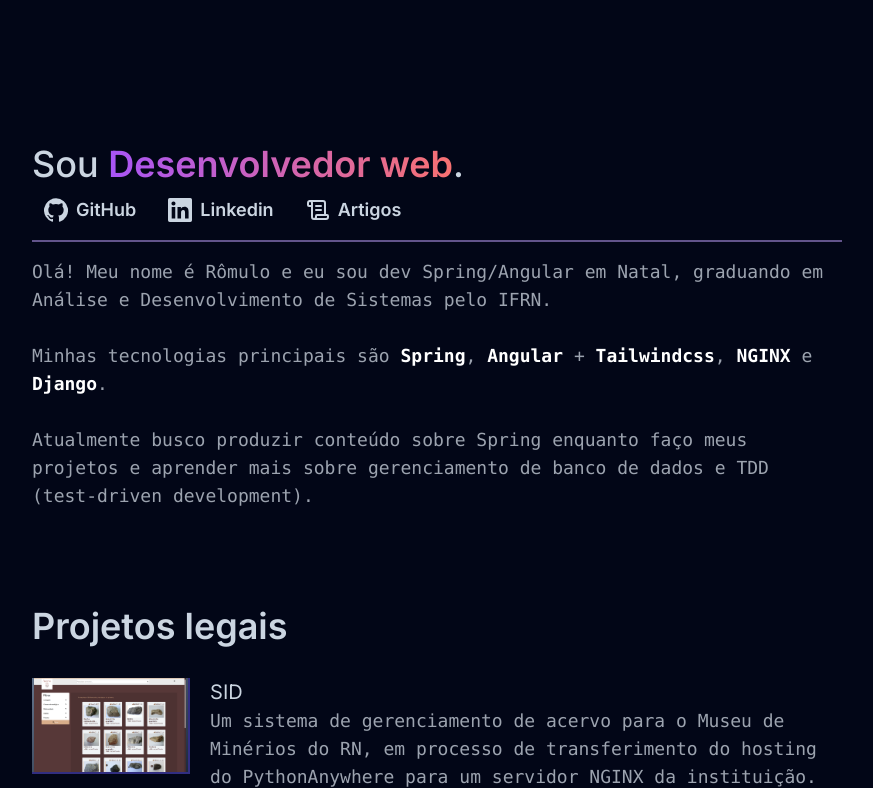
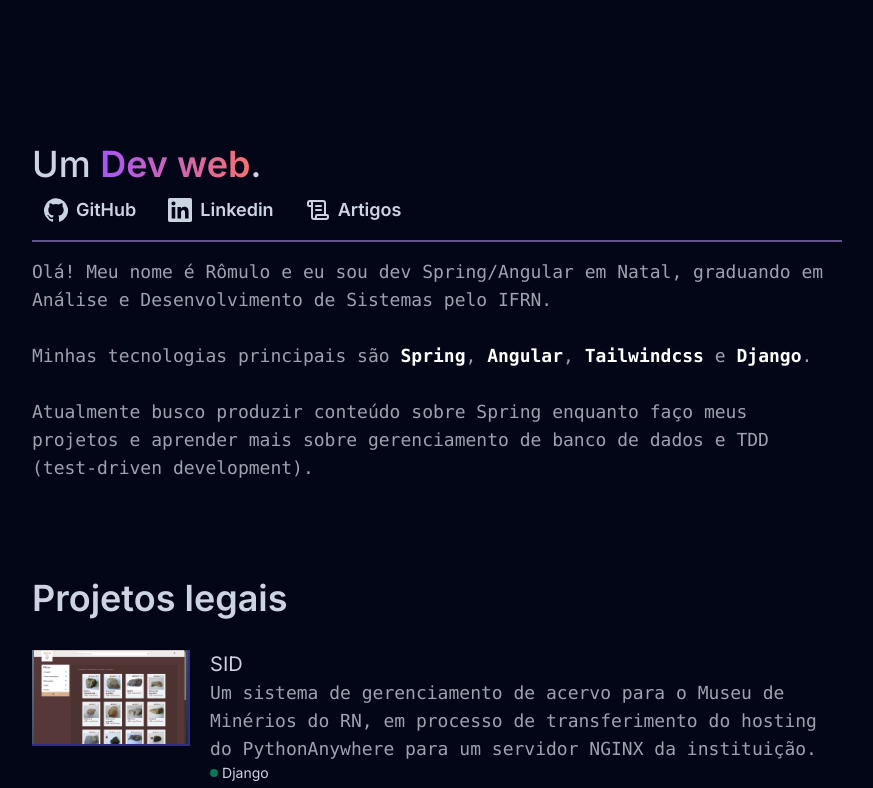
Before and after one commit to rommuloifrn/rommuloifrn.github.io, a website: page index.html in a window 1280 px wide. Shown: the top 788 px of the page, without its empty margins (203-1076 px from the left). Drawn offline with nearby package versions, Linux system fonts and the light colour scheme; a web font is replaced by a local one.

Commit message:
feat: minor changes

```diff
--- a/index.html
+++ b/index.html
@@ -24,8 +24,8 @@
 <body class="text-lg bg-slate-950 text-slate-300">
     <main class="w-[45em] mx-auto mt-[8em]">
         <div class="text-4xl font-medium mb-1 mt-5">
-            Sou
-            <span class="font-semibold bg-gradient-to-r from-purple-500  to-red-400 bg-clip-text text-transparent">Desenvolvedor web</span>.
+            Um
+            <span class="font-semibold bg-gradient-to-r from-purple-500  to-red-400 bg-clip-text text-transparent">Dev web</span>.
         </div>
 
         <div id="links" class="flex mb-2">
@@ -53,7 +53,7 @@
 
         <p id="texto" class="text-gray-400 font-mono">
             Olá! Meu nome é Rômulo e eu sou dev Spring/Angular em Natal, graduando em Análise e Desenvolvimento de Sistemas pelo IFRN.<br><br>
-            Minhas tecnologias principais são <span class="emphasis">Spring</span>, <span class="emphasis">Angular</span> + <span class="emphasis">Tailwindcss</span>, <span class="emphasis">NGINX</span> e <span class="emphasis">Django</span>. <br><br>
+            Minhas tecnologias principais são <span class="emphasis">Spring</span>, <span class="emphasis">Angular</span>, <span class="emphasis">Tailwindcss</span> e <span class="emphasis">Django</span>. <br><br>
             Atualmente busco produzir conteúdo sobre Spring enquanto faço meus projetos e aprender mais sobre gerenciamento de banco de dados e TDD (test-driven development). <br>
 
         </p>
@@ -151,9 +151,7 @@
         </div>
 
         <ul>
-            <a class="article-item" href="https://github.com/rommuloifrn/data-structures/blob/master/hashtable/README.md" target="_blank">Como funcionam tabelas hash (estruturas de dados no nível coleguinha)</a>
-            <a class="dead-article-item">Uma introdução concisa de Spring Security</a>
-            <a class="dead-article-item">Abstração vs controle: Sendo um "operador de framework" da melhor forma possível</a>
+            <a class="article-item" href="https://github.com/rommuloifrn/data-structures/blob/master/hashtable/README.md" target="_blank">Como funcionam tabelas hash (estruturas de dados no nível Robinson)</a>
         </ul>
 
         <div class="mt-24 mb-40">
```
Also changed, not shown: output.css.
